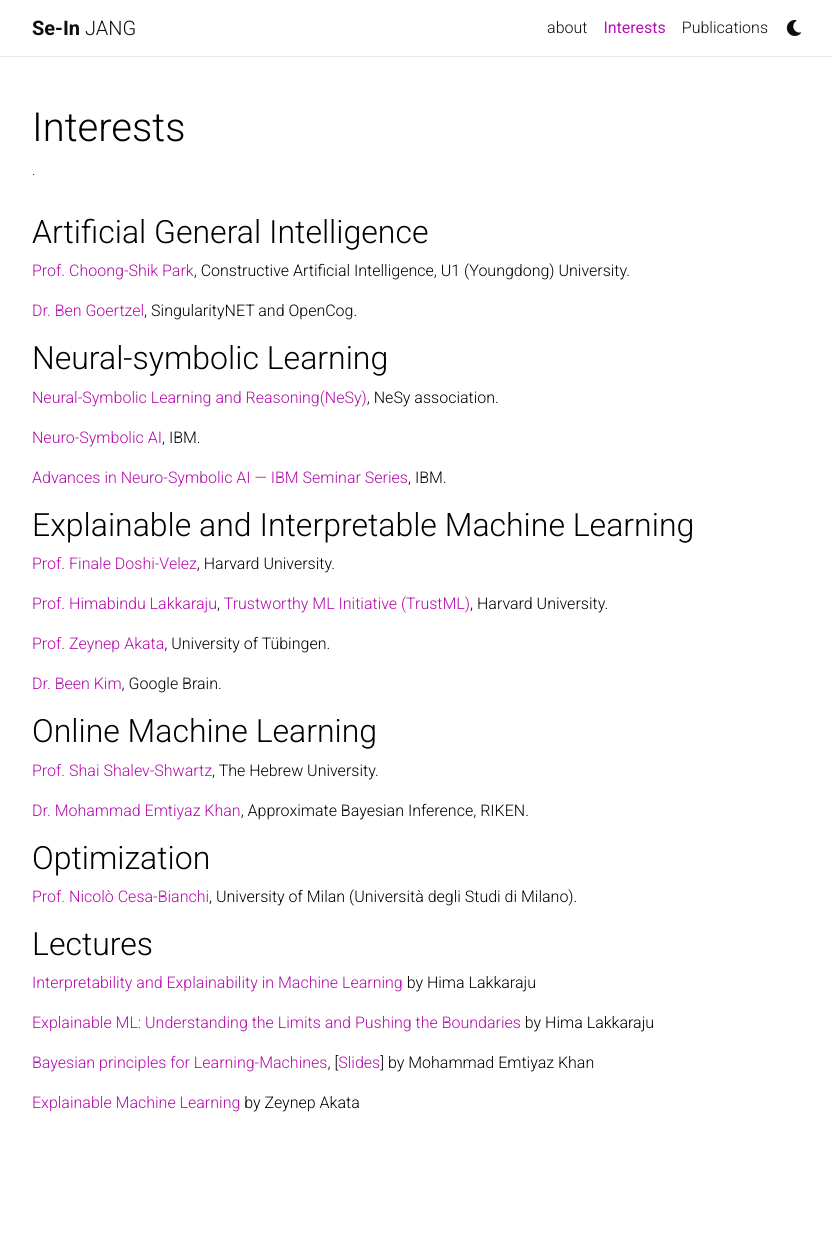
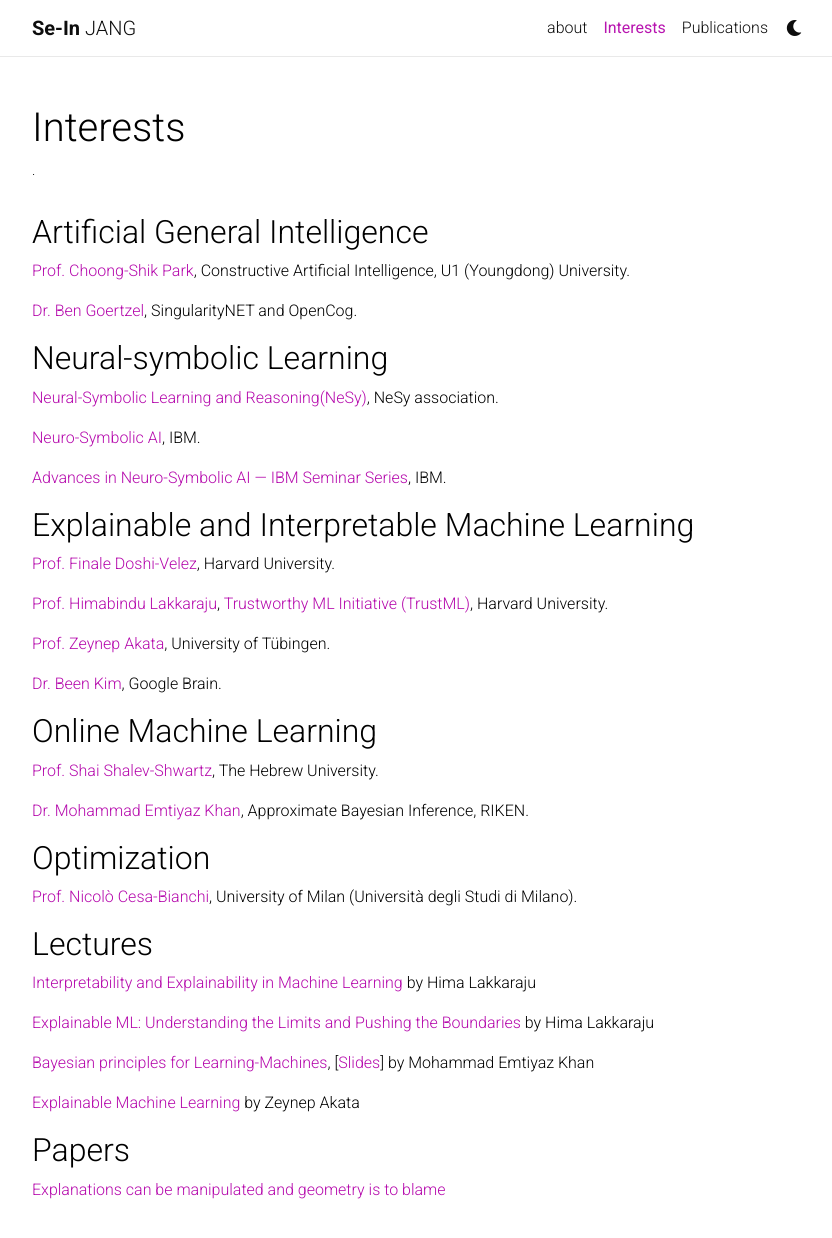
Before and after one commit to sijang/sijang.github.io, a Jekyll site: the page built from _pages/Interests.md, in a window 1280 px wide and 1288 px high. Shown: the top 1238 px of the window, without its empty margins (223-1055 px from the left). Built offline with Jekyll 4.4.1, drawn with Linux system fonts in a browser that asks for light colours; nearby versions of some CDN libraries; a style sheet for code colours, icons or effects is not loaded.

Commit message:
Update Interests.md

```diff
--- a/_pages/Interests.md
+++ b/_pages/Interests.md
@@ -49,3 +49,6 @@ nav: true
   > [Bayesian principles for Learning-Machines](https://www.youtube.com/watch?v=XvTFW0MqtZE&t=1s){:target="_blank"}, [[Slides](https://emtiyaz.github.io/papers/March10_2021_Open_Seminar.pdf){:target="_blank"}] by Mohammad Emtiyaz Khan
 
   > [Explainable Machine Learning](https://eml-unitue.de/teaching/seminar){:target="_blank"} by Zeynep Akata
+
+## Papers
+  > [Explanations can be manipulated and geometry is to blame](https://papers.nips.cc/paper/2019/file/bb836c01cdc9120a9c984c525e4b1a4a-Paper.pdf){:target="_blank"}
```
